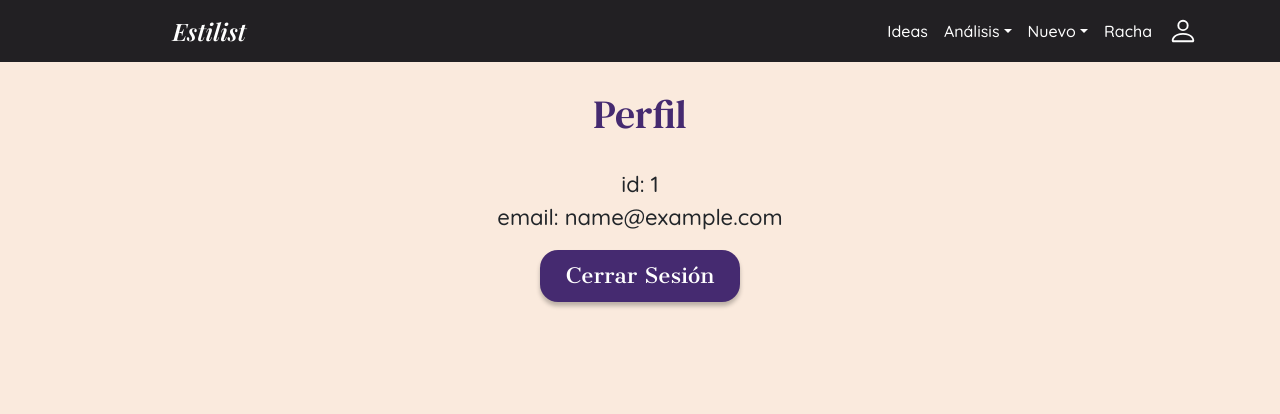
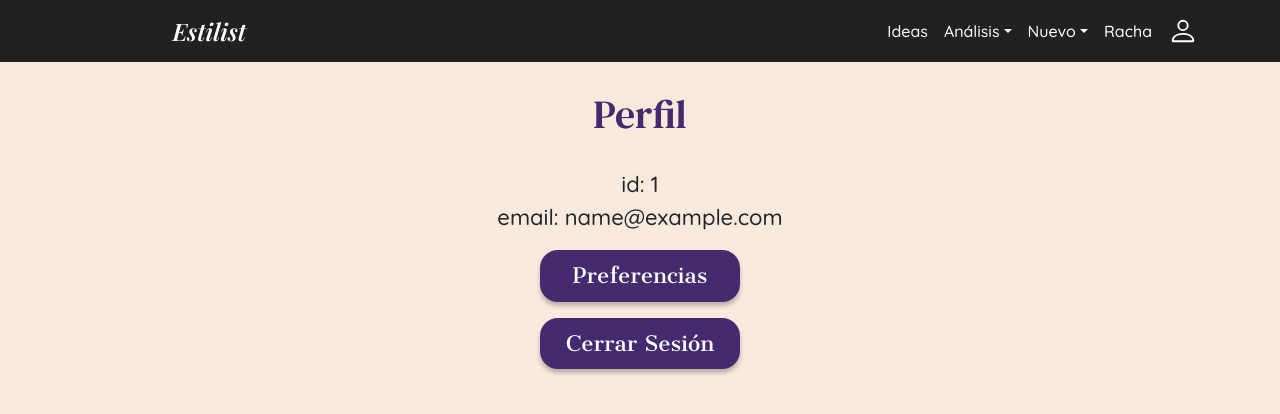
Before and after one commit to Estilist/Website, a React (Vite) app: page /profile in a window 1280 px wide. Shown: the top 414 px of the page. Built offline with nearby package versions, Linux system fonts and the light colour scheme; no server answers; sample sign-in values are in the browser's storage.

Commit message:
Make routes accesible

```diff
--- a/src/components/Header.jsx
+++ b/src/components/Header.jsx
@@ -42,7 +42,7 @@ function Header() {
                             <NavDropdown.Item onClick={() => setExpanded(false)}>Outfits</NavDropdown.Item>
                             <NavDropdown.Item onClick={() => setExpanded(false)}>Accesorios</NavDropdown.Item>
                         </NavDropdown>
-                        <Nav.Link className="order-2" onClick={() => setExpanded(false)}>Racha</Nav.Link>
+                        <Nav.Link className="order-2" onClick={() => handleItemClick('/recommendation')}>Racha</Nav.Link>
                     </Nav>
                 </Navbar.Collapse>
 
--- a/src/main.jsx
+++ b/src/main.jsx
@@ -29,7 +29,7 @@ import MeasurementsPage from "./pages/MeasurementsPage";
 import StartPage from "./pages/StartPage";
 import ColorimetryPage from "./pages/ColorimetryPage";
 import PreferencesPage from "./pages/PreferencesPage";
-import RecommendatioPage from "./pages/RecommendationPage";
+import RecommendationPage from "./pages/RecommendationPage";
 
 // Contexts
 import { SessionProvider } from "./contexts/SessionContext";
@@ -112,7 +112,7 @@ const router = createBrowserRouter([
                 path: "/recommendation",
                 element: (
                     <ProtectedRoute>
-                        <RecommendatioPage />
+                        <RecommendationPage />
                     </ProtectedRoute>
                 ),
             },
--- a/src/pages/ProfilePage.jsx
+++ b/src/pages/ProfilePage.jsx
@@ -1,9 +1,11 @@
 import PageTitle from '../components/PageTitle';
 import { useSession } from '../contexts/SessionContext';
 import PrimaryButton from '../components/PrimaryButton';
+import { useNavigate } from 'react-router-dom';
 
 const ProfilePage = () => {
     const { session, logout } = useSession();
+    const navigate = useNavigate();
 
     return (
         <>
@@ -14,6 +16,13 @@ const ProfilePage = () => {
             <div>
                 id: {session.id} <br />
                 email: {session.email}
+            </div>
+
+            {/* Botón de preferencias */}
+            <div className="mt-3">
+                <PrimaryButton onClick={() => navigate('/preferences')} type="button">
+                    Preferencias
+                </PrimaryButton>
             </div>
 
             {/* Botón de Cerrar Sesión */}
```
